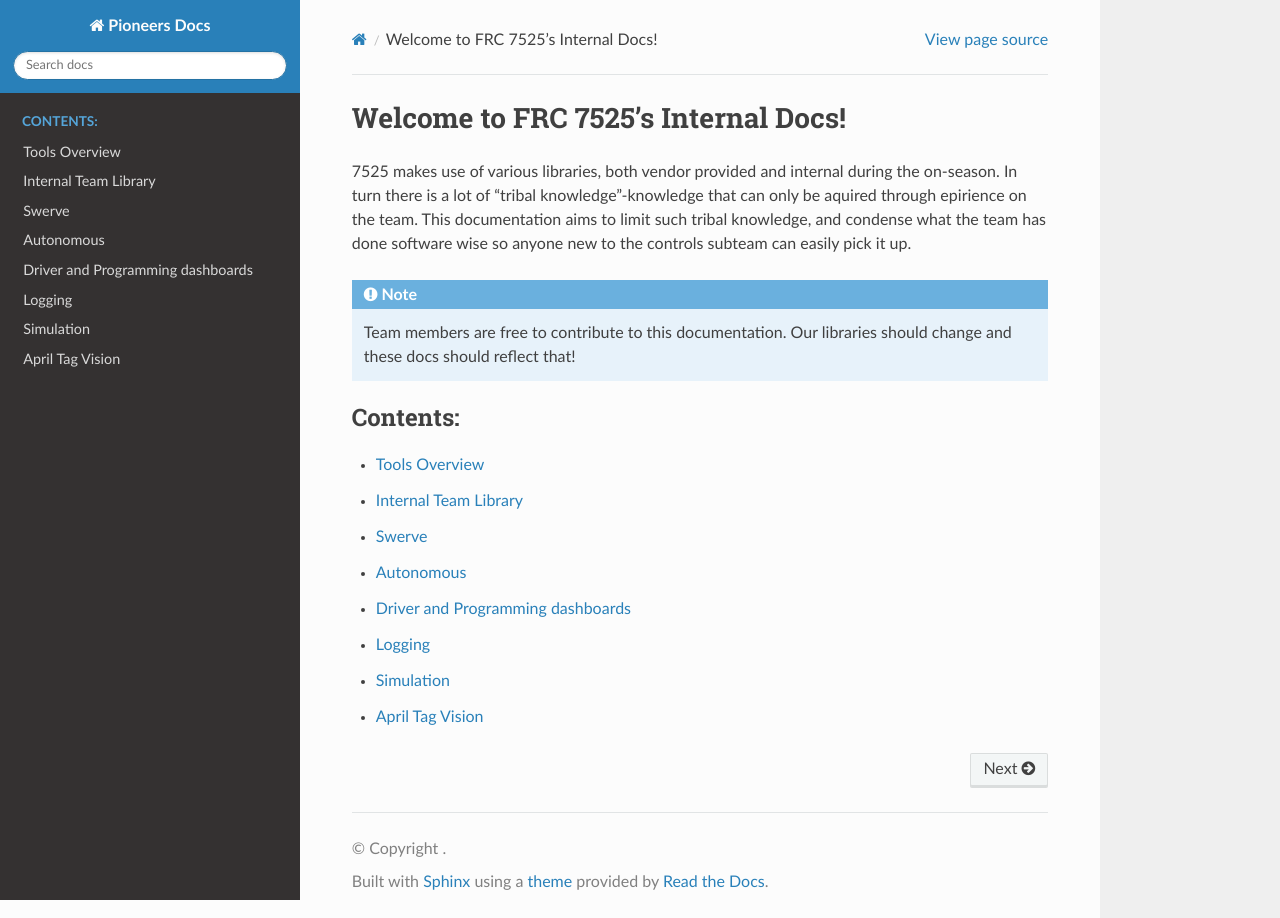
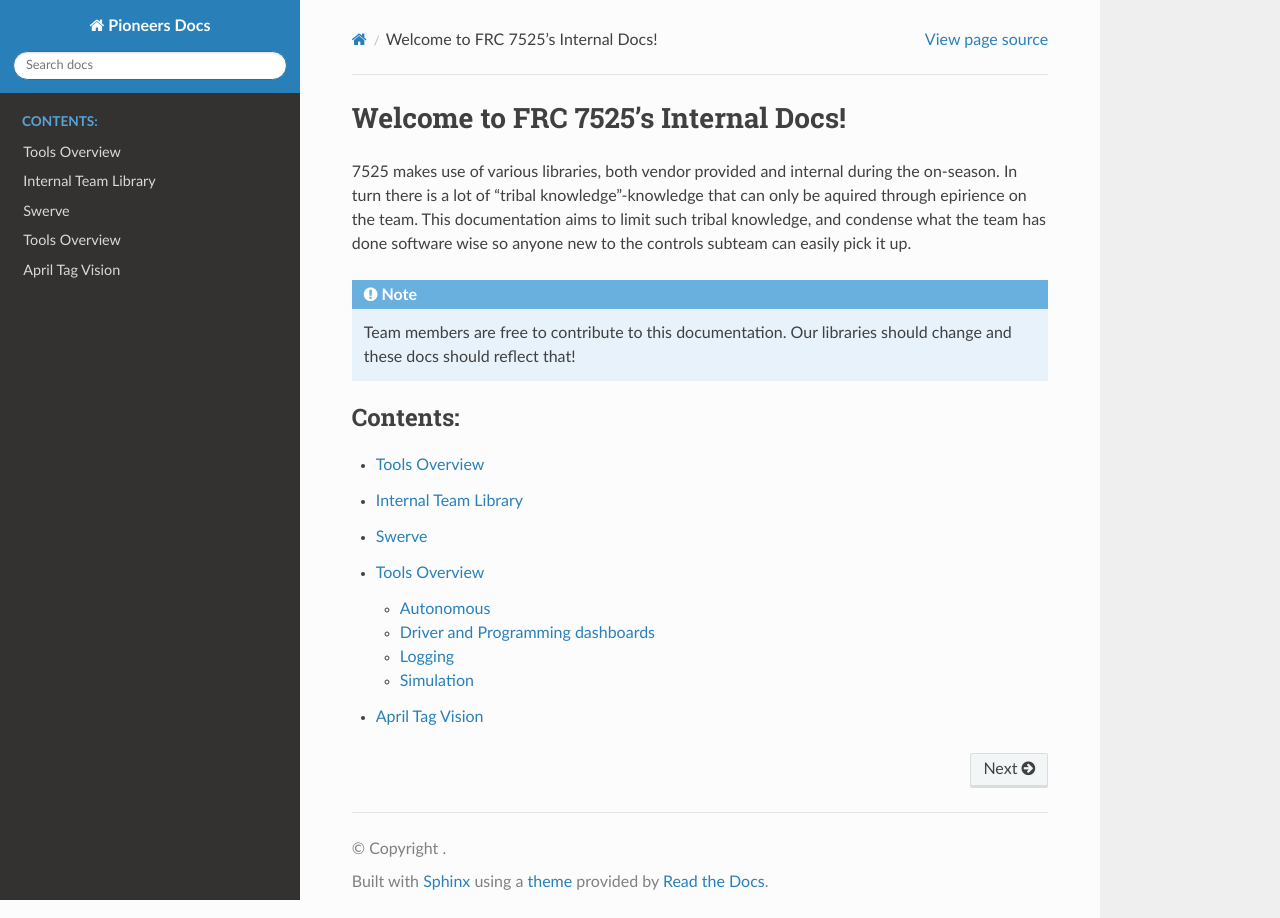
Before and after one commit to GreenTomato5/Pioneers-Controls-Docs, a Sphinx documentation site: the page built from docs/source/index.rst, in a window 1280 px wide. Built offline with Sphinx 7.4.7 and the Read the Docs theme 3.1.0, drawn with Linux system fonts in a browser that asks for light colours; pages that are not in the unit, such as notebooks, are missing from menus.

Commit message:
fix kinda

```diff
--- a/docs/source/index.rst
+++ b/docs/source/index.rst
@@ -18,8 +18,5 @@ new to the controls subteam can easily pick it up.
    preRequisites
    pioneersLib/index
    swerve/whatIsSwerve
-   tools/autonomous/generalApproach
-   tools/dashboards/whatIsNT
-   tools/logging/whyDoWeLog
-   tools/simulation/index
+   tools/index
    vision/localization.rst
```
